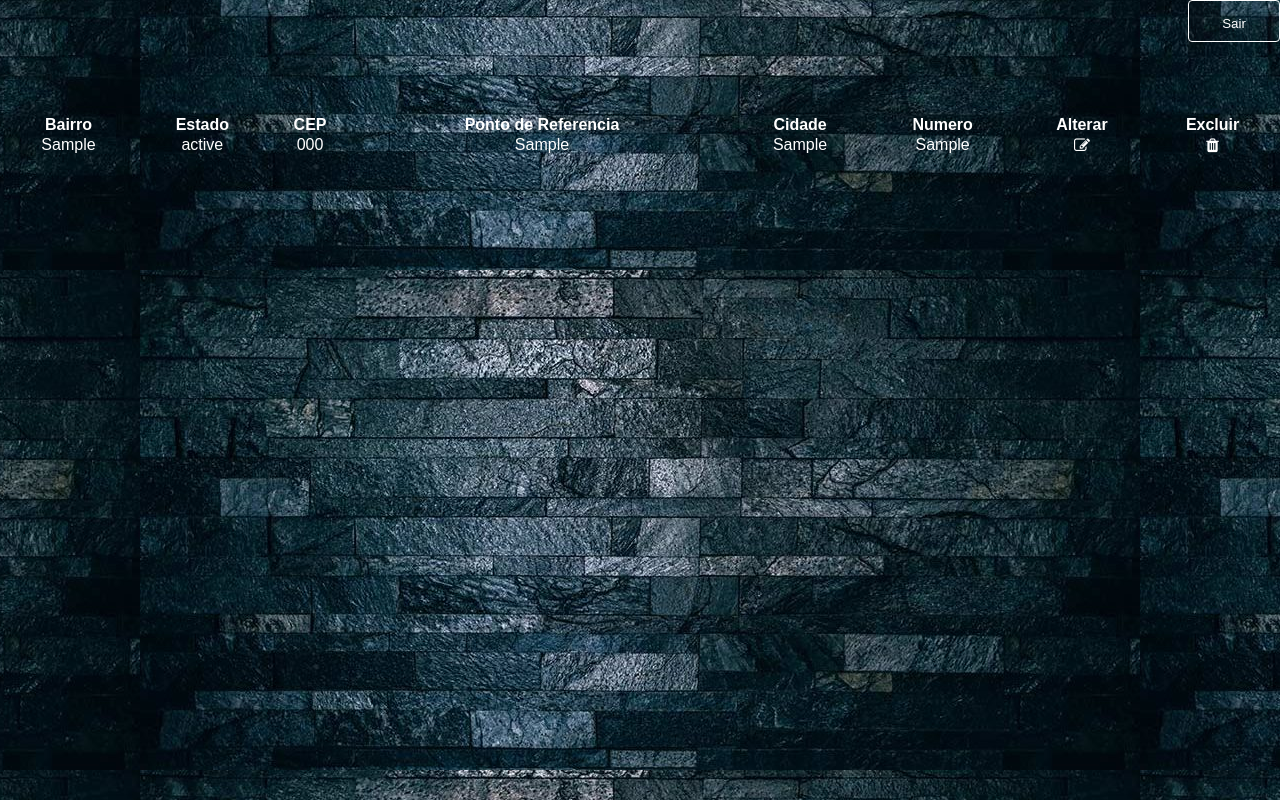
After one commit to alissoonluan/gerenciador-cliente, a PHP site: page /indexEndereco.php?id=1 in a window 1280 px wide. The commit adds this page. Run offline with PHP 8.4, Linux system fonts and the light colour scheme; tables that the repository leaves empty hold one stand-in row (values such as "Sample post").

Commit message:
alterar e deletar endereco

```diff
--- a/Class/endereco.php
+++ b/Class/endereco.php
@@ -30,6 +30,43 @@ Class Endereco {
             return true;
         }
 
+        public function select($id){
+            global $pdo;
+            $sql = $pdo->prepare("SELECT end_id, end_bairro, end_estado, end_cep, end_pontreferencia, end_cidade, end_numero
+             FROM tb_endereco WHERE end_cli_id = :i");
+            $sql->bindValue(":i", $id);
+            $sql->execute();
+            $arrItem = [];
+            while($row = $sql->fetch()){
+                $arrItem[] = array("id" => $row["end_id"], "bairro" => $row["end_bairro"], "estado" => $row["end_estado"], "cep" => $row["end_cep"],
+                "pontreferencia" => $row["end_pontreferencia"] , "cidade" => $row["end_cidade"], "numero" => $row["end_numero"]);
+            }
+            return $arrItem;
+        }
+
+        public function delete($id){
+            global $pdo;
+            $sql = $pdo->prepare("DELETE FROM tb_endereco WHERE end_id = :i ");
+            $sql->bindValue(":i", $id);
+            $sql->execute();
+            return true;
+        }
+        public function update($id, $bairro, $estado, $cep, $pontReferencia, $cidade, $numero) {
+            global $pdo;
+            $sql = $pdo->prepare("UPDATE tb_endereco SET end_bairro = :b, end_estado = :e, end_cep = :c, end_pontreferencia = :p,
+            end_cidade = :ci, end_numero = :n WHERE end_id = :i");
+            $sql->bindValue(":i", $id);
+            $sql->bindValue(":b", $bairro);
+            $sql->bindValue(":e", $estado);
+            $sql->bindValue(":c", $cep);
+            $sql->bindValue(":p", $pontReferencia);
+            $sql->bindValue(":ci", $cidade);
+            $sql->bindValue(":n", $numero);
+            $sql->execute();
+            return true;
+
+        }
+
 }
 
 
--- a/delete.php
+++ b/delete.php
@@ -4,6 +4,7 @@
 
     $id = $_GET['id'];
     $c->conexao("crud", "localhost", "root", "");
+    header("location: indexEndereco.php");
     $c->delete($id);
-    header("location: indexCliente.php");
+
 ?>
--- a/indexCliente.php
+++ b/indexCliente.php
@@ -39,6 +39,7 @@
                     <th>Telefone</th>
                     <th>Alterar</th>
                     <th>Excluir</th>
+                    <th>Endereços</th>
                   </tr>";
         foreach($clientes as $item) {
             $html .= "<tr>
@@ -48,6 +49,7 @@
                         <td><center>".$item["telefone"]."</center></td>
                         <td><center><a href='alterar.php?id=".$item["id"]."'><i class='fa fa-pencil-square-o' aria-hidden='true'></i></a></center></td>
                         <td><center><a href='delete.php?id=".$item["id"]."'><i class='fa fa-trash' aria-hidden='true'></i></a></center></td>
+                        <td><center><a href='indexEndereco.php?id=".$item["id"]."'><i class='fa fa-address-card-o' aria-hidden='true'></i></a></center></td>
                     </tr>";
         }
        $html .= "</table>";
--- /dev/null
+++ b/indexEndereco.php
@@ -0,0 +1,54 @@
+<?php
+    require_once 'Class/endereco.php';
+    $e = new Endereco;
+
+    $id = $_GET['id'];
+    $e->conexao("crud", "localhost", "root", "");
+    $enderecos = $e->select($id);
+
+    ?>
+
+<html>
+    <head>
+        <meta charset="UTF-8">
+        <link rel="stylesheet" href="css/style.css">
+        <link rel="stylesheet" href="https://stackpath.bootstrapcdn.com/font-awesome/4.7.0/css/font-awesome.min.css">
+        <title>Gerenciamento de Endereço</title>
+    </head>
+    <body>
+    <header>
+        <a href="indexCliente.php" class="btnindex"> Sair </a>
+    </header>
+    <br />
+    <br />
+    <br />
+    <br />
+
+    <?php
+        $html = "<table id='index' width='100%'>";
+        $html .= "<tr>
+                    <th>Bairro</th>
+                    <th>Estado</th>
+                    <th>CEP</th>
+                    <th>Ponto de Referencia</th>
+                    <th>Cidade</th>
+                    <th>Numero</th>
+                    <th>Alterar</th>
+                    <th>Excluir</th>
+                  </tr>";
+        foreach($enderecos as $item) {
+            $html .= "<tr>
+                        <td><center>".$item["bairro"]."</center></td>
+                        <td><center>".$item["estado"]."</center></td>
+                        <td><center>".$item["cep"]."</center></td>
+                        <td><center>".$item["pontreferencia"]."</center></td>
+                        <td><center>".$item["cidade"]."</center></td>
+                        <td><center>".$item["numero"]."</center></td>
+                        <td><center><a href='alterarEnd.php?id=".$item["id"]."'><i class='fa fa-pencil-square-o' aria-hidden='true'></i></a></center></td>
+                        <td><center><a href='deleteEnd.php?id=".$item["id"]."'><i class='fa fa-trash' aria-hidden='true'></i></a></center></td>
+                    </tr>";
+        }
+       $html .= "</table>";
+
+       echo $html;
+    ?>
```
Also changed, not shown: alterarEnd.php (added, +87 -0 lines), deleteEnd.php (added, +9 -0 lines).
